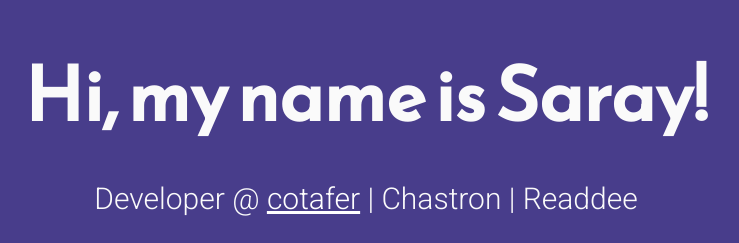
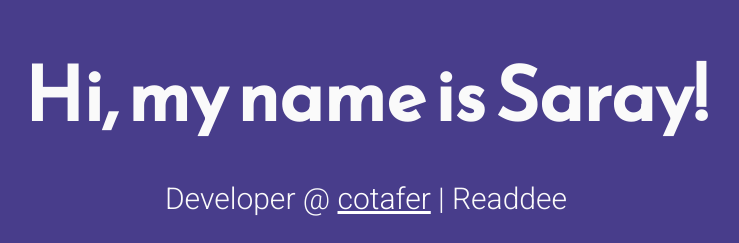
Before and after one commit to chaksaray/chaksaray.github.io, a plain HTML site: page index.html in a window 1280 px wide. Shown: the part 218-461 px from the top of the page, without its empty margins (274-1013 px from the left). Drawn offline with Linux system fonts and the light colour scheme.

Commit message:
Update index.html

```diff
--- a/index.html
+++ b/index.html
@@ -19,7 +19,7 @@
 <body>
 	<main>
 		<div class="intro">Hi, my name is Saray!</div>
-		<div class="tagline">Developer @ <a target="_blank" href="https://cotafer.com">cotafer</a> | Chastron | Readdee</div>
+		<div class="tagline">Developer @ <a target="_blank" href="https://cotafer.com">cotafer</a> | Readdee</div>
 		<!-- Find your icons from here - https://fontawesome.com/icons?d=gallery&s=brands -->
 		<div class="icons-social">
 			<a target="_blank" href="https://github.com/chaksaray"><i class="fab fa-github"></i></a>
```
